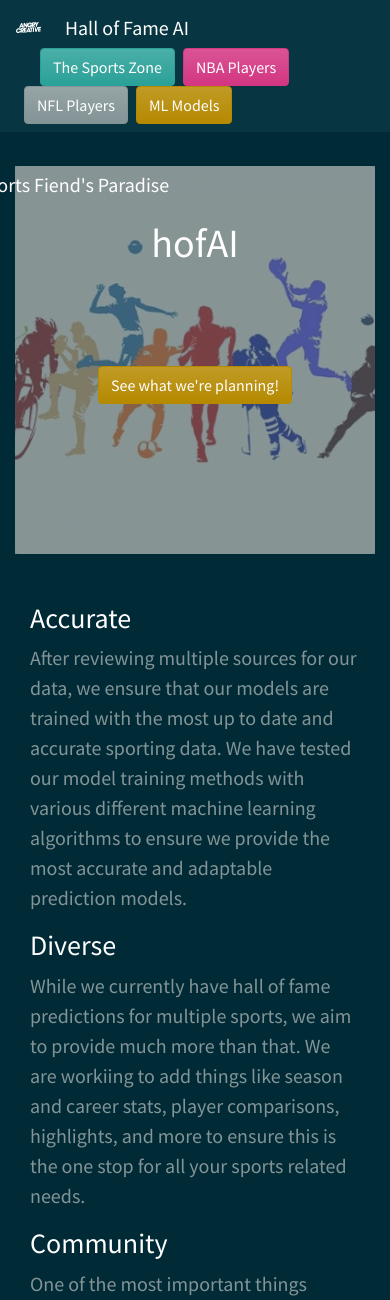
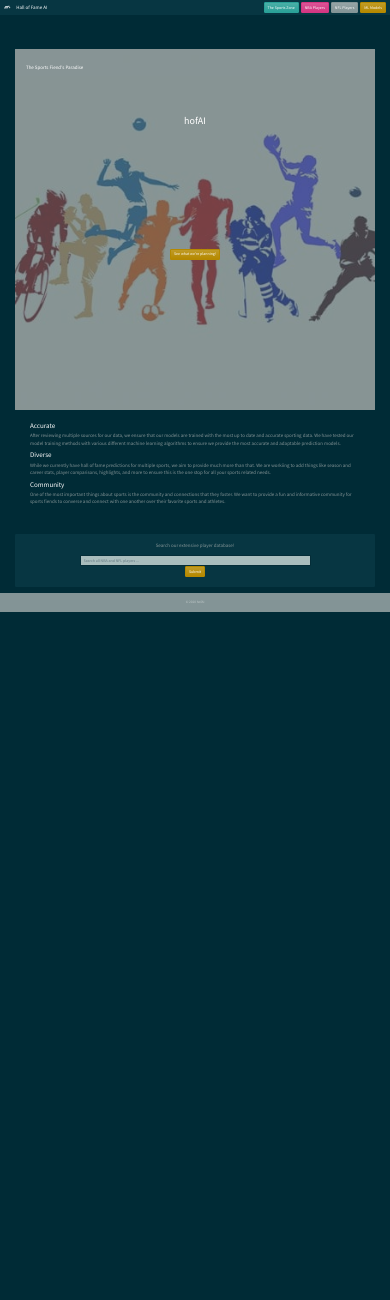
Before and after one commit to hleejr/hofAI, a Django app: page / in a window 390 px wide. Shown: the top 1300 px of the page. After the commit the page ends 612 px from the top, so only its background shows below. Run offline with Django 3.2, Linux system fonts and the light colour scheme; some libraries are stand-ins or nearby versions.

Commit message:
adding mobile styles

```diff
--- a/hofAI/settings.py
+++ b/hofAI/settings.py
@@ -16,7 +16,7 @@ import os
 BASE_DIR = os.path.dirname(os.path.dirname(os.path.abspath(__file__)))
 MEDIA_ROOT = os.path.join(BASE_DIR, 'media')
 MEDIA_URL = '/media/'
-STATIC_ROOT = os.path.join(BASE_DIR, 'static')
+
 # Quick-start development settings - unsuitable for production
 # See https://docs.djangoproject.com/en/2.2/howto/deployment/checklist/
 
@@ -134,3 +134,4 @@ USE_TZ = True
 # https://docs.djangoproject.com/en/2.2/howto/static-files/
 
 STATIC_URL = '/static/'
+STATIC_ROOT = os.path.join(BASE_DIR, 'static')
--- a/models/templates/models/base.html
+++ b/models/templates/models/base.html
@@ -1,6 +1,24 @@
 <!doctype html>
 {% load static %}
 <html lang="en">
+  <style>
+    @media (max-width: 576px) {
+        html { font-size: 0.25rem; }
+        .btn{ margin-left: 0; }
+    }
+    @media (min-width: 768px) {
+        html { font-size: 0.5rem; }
+    }
+    @media (min-width: 992px) {
+        html { font-size: 0.75rem; }
+    }
+    @media (min-width: 1200px) {
+        html { font-size: 1rem; }
+    }
+    @media screen and (min-width: 768px) {
+
+    }
+  </style>
   <head>
     <meta charset="UTF-8">
     <meta name="viewport" content="width=device-width, initial-scale=1.0">
```
Also changed, not shown: db.sqlite3.
